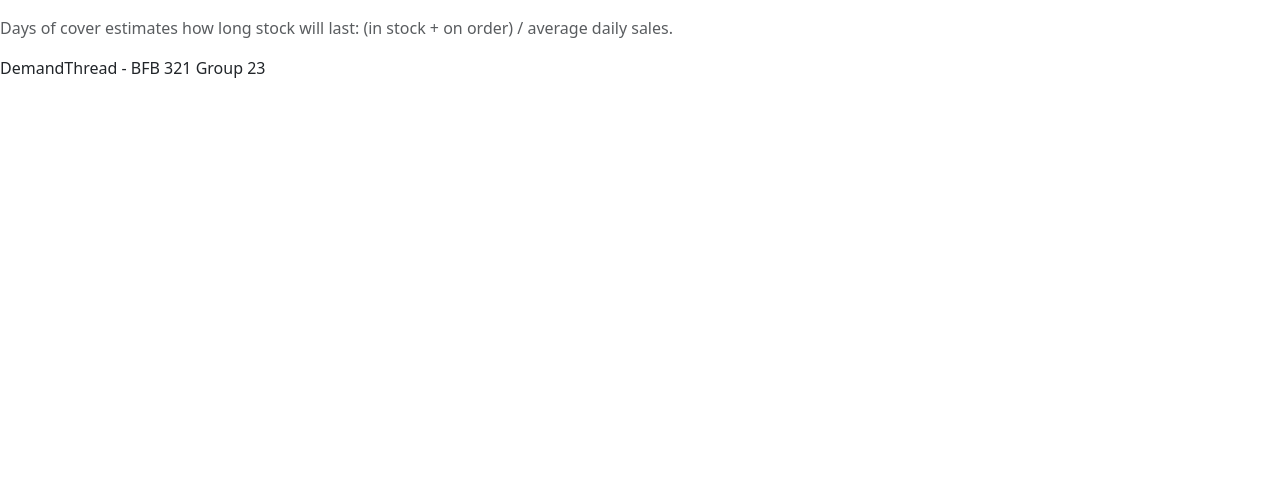
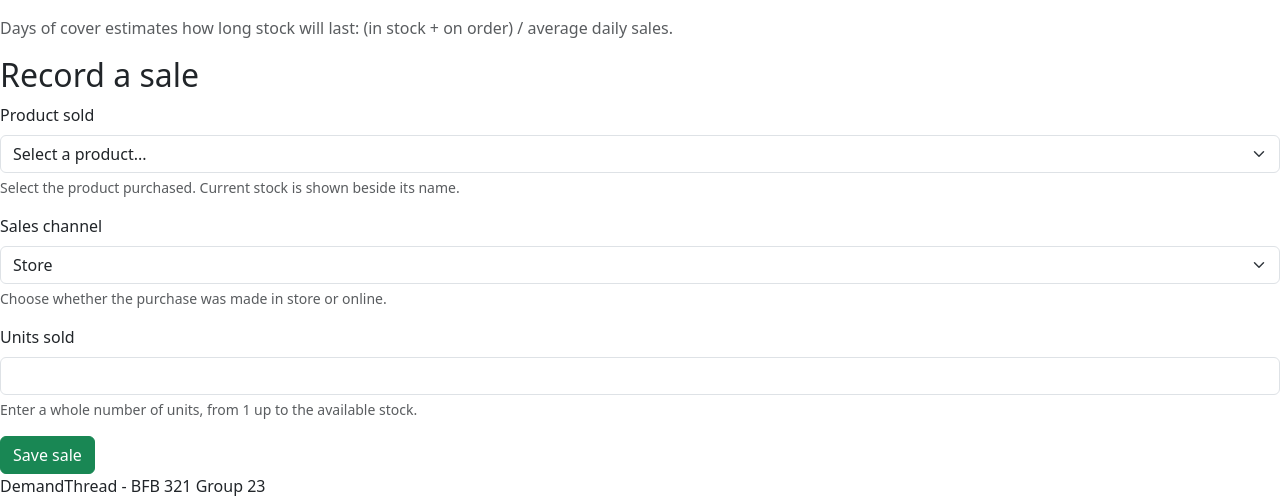
Before and after one commit to Matthew-BFB321/demandthread-group-23, a Flask app: page /sales in a window 1280 px wide. Shown: the part 407-905 px from the top of the page. Before the commit the page ends 485 px from the top, so only its background shows below. Run offline with Flask 3, Linux system fonts and the light colour scheme; data that the repository does not hold is empty.

Commit message:
Add record a sale form

```diff
--- a/templates/sales_inventory.html
+++ b/templates/sales_inventory.html
@@ -48,4 +48,47 @@
     (in stock + on order) / average daily sales.
   </p>
 </section>
+
+<section class="card-box">
+  <h2>Record a sale</h2>
+  <form method="post" action="{{ url_for('sales_inventory') }}">
+    <div class="mb-3">
+      <label for="product_id" class="form-label">Product sold</label>
+      <select id="product_id" name="product_id" class="form-select" required>
+        <option value="">Select a product...</option>
+        {% for product in products %}
+        <option value="{{ product.id }}">
+          {{ product.name }} ({{ product.stock }} in stock)
+        </option>
+        {% endfor %}
+      </select>
+      <div class="form-text">
+        Select the product purchased. Current stock is shown beside its name.
+      </div>
+    </div>
+
+    <div class="mb-3">
+      <label for="channel" class="form-label">Sales channel</label>
+      <select id="channel" name="channel" class="form-select" required>
+        <option>Store</option>
+        <option>Online</option>
+      </select>
+      <div class="form-text">
+        Choose whether the purchase was made in store or online.
+      </div>
+    </div>
+
+    <div class="mb-3">
+      <label for="quantity" class="form-label">Units sold</label>
+      <input type="number" id="quantity" name="quantity"
+             class="form-control" min="1" required>
+      <div class="form-text">
+        Enter a whole number of units, from 1 up to the available stock.
+      </div>
+    </div>
+
+    <button type="submit" class="btn btn-success">Save sale</button>
+  </form>
+</section>
+
 {% endblock %}
```
